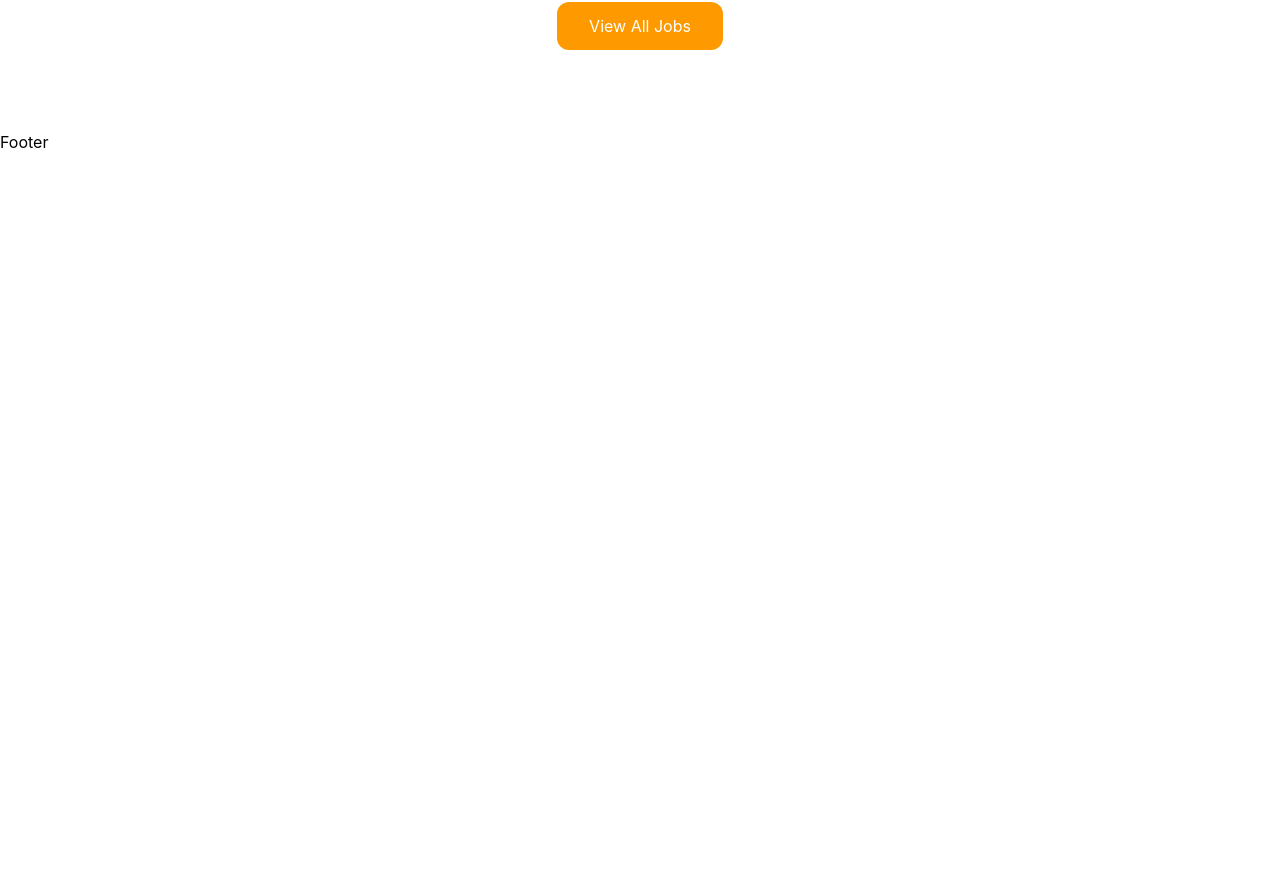
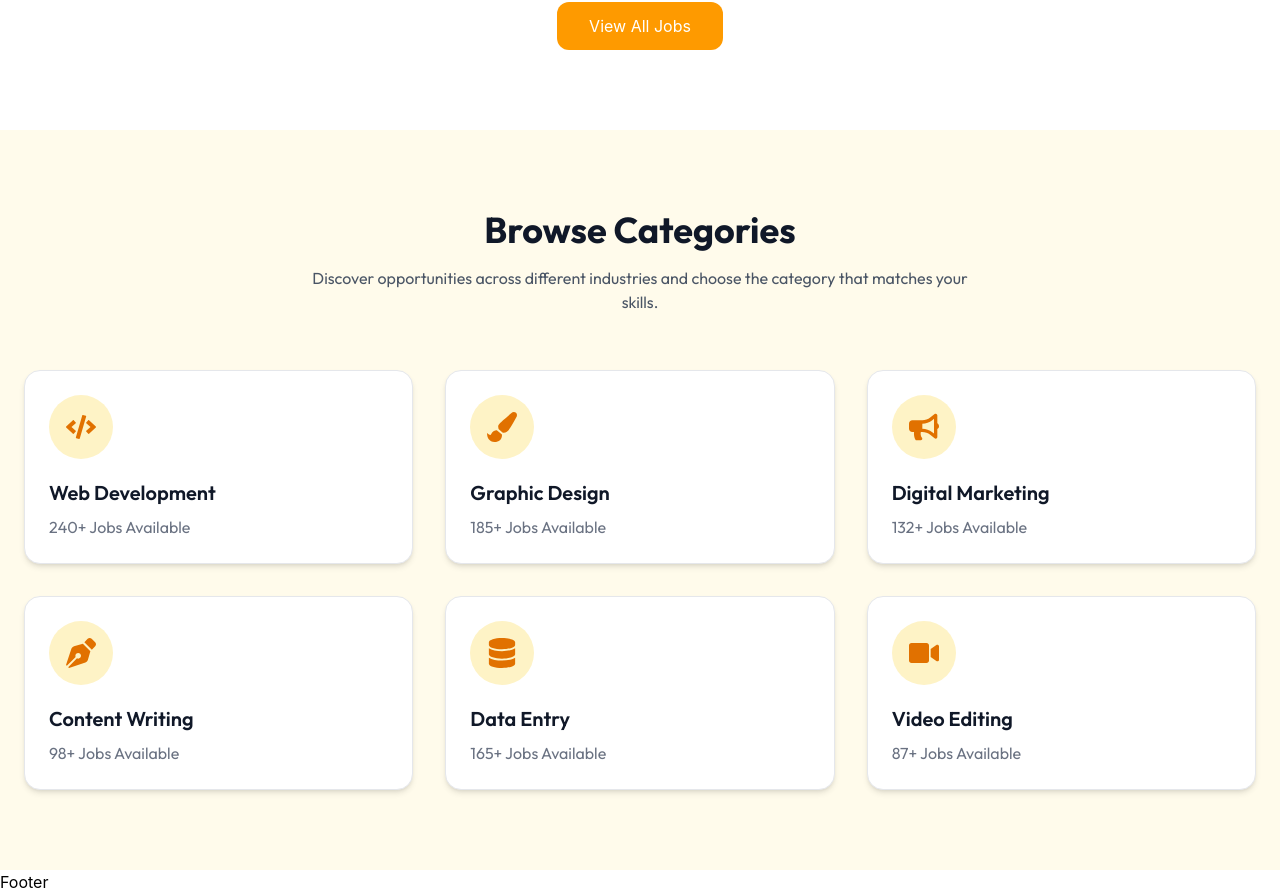
Before and after one commit to musradabdulkadir/Freelance-project, a React (Vite) app: page / in a window 1280 px wide. Shown: the part 1274-2168 px from the top of the page. Before the commit the page ends 1428 px from the top, so only its background shows below. Built offline with nearby package versions, Linux system fonts and the light colour scheme.

Commit message:
Created catogories section

```diff
--- /dev/null
+++ b/src/components/home/Categories.jsx
@@ -0,0 +1,32 @@
+import categories from "../../data/categories";
+import CategoryCard from "./CategoryCard";
+
+export default function Categories() {
+  return (
+    <section className="py-20 bg-amber-50">
+      <div className="max-w-7xl mx-auto px-6">
+
+        <div className="text-center mb-14">
+          <h2 className="text-4xl font-bold text-gray-900 mb-4 outfit">
+            Browse Categories
+          </h2>
+
+          <p className="text-gray-600 max-w-2xl mx-auto outfit">
+            Discover opportunities across different industries and
+            choose the category that matches your skills.
+          </p>
+        </div>
+
+        <div className="grid gap-8 sm:grid-cols-2 lg:grid-cols-3 outfit">
+          {categories.map((category) => (
+            <CategoryCard
+              key={category.id}
+              category={category}
+            />
+          ))}
+        </div>
+
+      </div>
+    </section>
+  );
+}
--- /dev/null
+++ b/src/components/home/CategoryCard.jsx
@@ -0,0 +1,19 @@
+export default function CategoryCard({ category }) {
+  const Icon = category.icon;
+
+  return (
+    <div className="bg-white rounded-2xl shadow-md p-6 hover:shadow-xl hover:-translate-y-2 transition duration-300 cursor-pointer border border-gray-200">
+      <div className="bg-amber-100 w-16 h-16 rounded-full flex items-center justify-center mb-5">
+        <Icon className="text-amber-600 text-3xl" />
+      </div>
+
+      <h3 className="text-xl font-semibold text-gray-900 mb-2">
+        {category.name}
+      </h3>
+
+      <p className="text-gray-500">
+        {category.jobs}+ Jobs Available
+      </p>
+    </div>
+  );
+}
--- /dev/null
+++ b/src/data/categories.js
@@ -0,0 +1,49 @@
+import {
+  FaCode,
+  FaPaintBrush,
+  FaBullhorn,
+  FaPenNib,
+  FaDatabase,
+  FaVideo,
+} from "react-icons/fa";
+
+const categories = [
+  {
+    id: 1,
+    name: "Web Development",
+    jobs: 240,
+    icon: FaCode,
+  },
+  {
+    id: 2,
+    name: "Graphic Design",
+    jobs: 185,
+    icon: FaPaintBrush,
+  },
+  {
+    id: 3,
+    name: "Digital Marketing",
+    jobs: 132,
+    icon: FaBullhorn,
+  },
+  {
+    id: 4,
+    name: "Content Writing",
+    jobs: 98,
+    icon: FaPenNib,
+  },
+  {
+    id: 5,
+    name: "Data Entry",
+    jobs: 165,
+    icon: FaDatabase,
+  },
+  {
+    id: 6,
+    name: "Video Editing",
+    jobs: 87,
+    icon: FaVideo,
+  },
+];
+
+export default categories;
--- a/src/pages/Home.jsx
+++ b/src/pages/Home.jsx
@@ -1,3 +1,4 @@
+import Categories from "../components/home/Categories";
 import FeaturedJobs from "../components/home/featuredJobs";
 import Hero from "../components/home/Hero";
 
@@ -5,7 +6,8 @@ export default function Home() {
   return (
     <div>
       <Hero />
-      <FeaturedJobs/>
+      <FeaturedJobs />
+      <Categories />
     </div>
   );
 }
```
Also changed, not shown: src/components/home/HowItsWorks.jsx (added).
